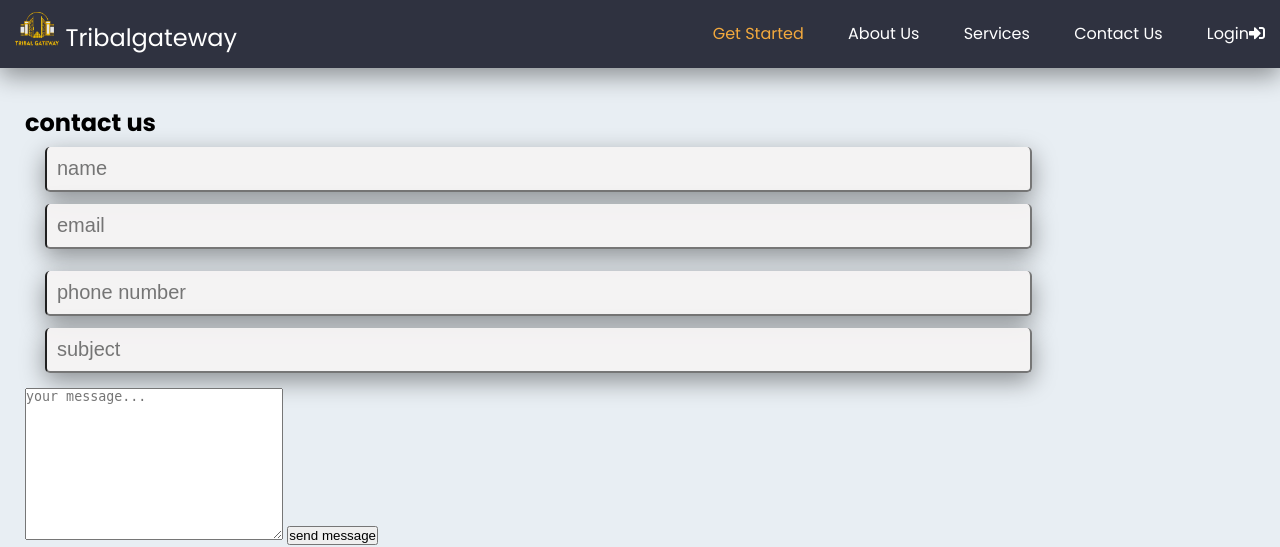
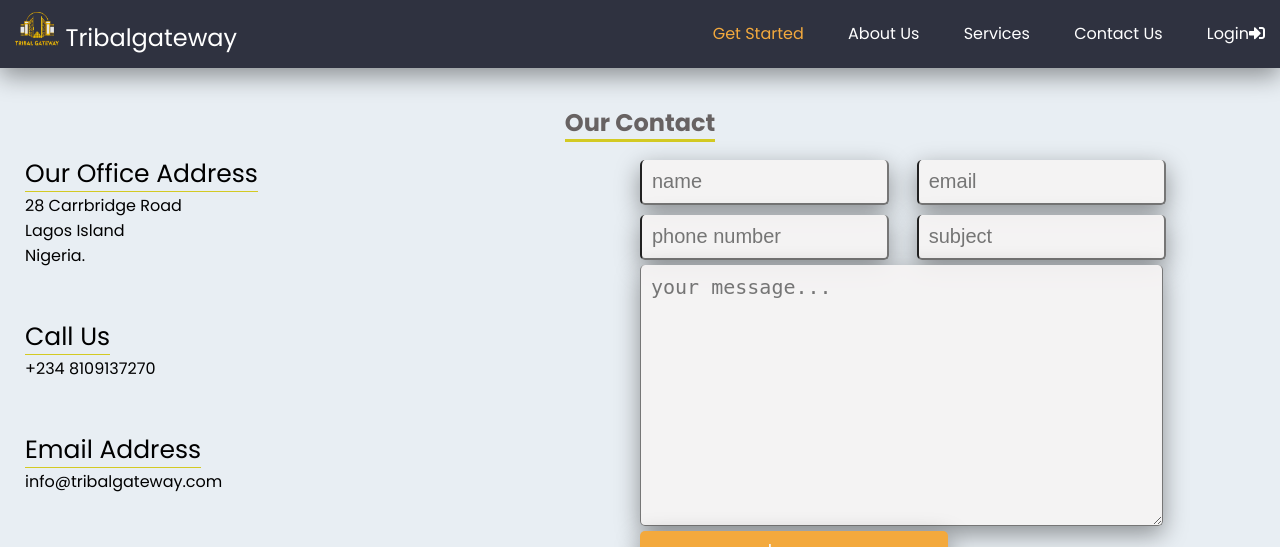
Before and after one commit to johnpauljpc/m-tour, a Django app: page /contact-us/ in a window 1280 px wide. Shown: the top 547 px of the page. Run offline with Django 4.2, Linux system fonts and the light colour scheme; grey boxes are pictures that could not be loaded.

Commit message:
contact page completed

```diff
--- a/tribalgateway/static/css/main.css
+++ b/tribalgateway/static/css/main.css
@@ -259,6 +259,85 @@ a{
 
 }
 
+/* Contact */
+.contact-flex{
+	display: flex;
+	flex-direction: row;
+	margin-bottom: 20px;
+}
+.contact-flex .left{
+	width: 50%;
+}
+
+.contact-flex .right{
+	width: 50%;
+}
+.contact-input {
+	display: flex;
+	 flex-direction: row;
+	 /* flex-wrap: wrap; */
+	width: 90%;
+
+}
+
+.input{
+	width: 100%;
+
+	padding: 5px 0px;
+
+}
+.input span{
+	display: block;
+}
+.input input{
+	width: 90%;
+	padding: 10px;
+	border-radius: 5px;
+	margin: auto;
+	border-top: none;
+	background-color: #f6f4f4ee;
+	box-shadow: var(--box-shadow);
+	font-size: 20px;
+}
+
+textarea{
+	width: 85%;
+	padding: 10px;
+	border-radius: 5px;
+	margin: auto;
+	border-top: none;
+	background-color: #f6f4f4ee;
+	box-shadow: var(--box-shadow);
+	font-size: 20px;
+}
+
+.input input:active{
+	border-top: none !important;
+	border-style: none;
+	box-shadow: var(--box-shadow);
+
+}
+.input .btn {
+	width: 50%;
+	background-color: #f3a93d;
+	color: whitesmoke;
+	border: none;
+
+}
+
+.input .btn:hover{
+	background-color: #b08a50;
+}
+.contact-heading{
+	text-align: center;
+	border-bottom: solid 1px rgb(211, 202, 35);
+	font-size: 25px;
+}
+.send-message-heading{
+	text-align: center;
+	margin-bottom: 15px;
+	display: none;
+}
 
 
 
@@ -352,4 +431,20 @@ font-size: 20px;
 	.messages p{
 		font-size: 18px;
 	}
+	.contact-flex{
+		display: block;
+	}
+	.contact-flex .left, .contact-flex .right{
+		width: 100%;
+		margin-bottom: 20px;
+	}
+	.contact-input{
+		width: 100%;
+	}
+	textarea{
+		width: 95%;
+	}
+	.send-message-heading{
+		display: block;
+	}
  }
--- a/tribalgateway/templates/core/contact-us.html
+++ b/tribalgateway/templates/core/contact-us.html
@@ -1,31 +1,76 @@
-{% extends 'base.html' %}
-{% block title %}home {% endblock title%}
+{% extends 'base.html' %} {% block title %}home {% endblock title%} {% load
+static %} {% block content%}
 
-{% load static %}
+<section class="contact" id="contact">
+  <h1 class="heading">
+    <p style="text-align: center; margin-bottom: 15px">
+      <span
+        style="color: rgb(103, 98, 98); border-bottom: solid 3px rgb(211, 202, 35)"
+        >Our Contact</span
+      >
+    </p>
+  </h1>
+  <div class="contact-flex">
+    <div class="right">
+      <p><span class="contact-heading">Our Office Address</span></p>
 
+      28 Carrbridge Road <br>
+        Lagos Island <br>
+        Nigeria. <br> <br> <br>
 
+      <p><span class="contact-heading">Call Us</span></p>
+      +234 8109137270
+      <br> <br> <br>
+      <p><span class="contact-heading">Email Address</span></p>
+      info@tribalgateway.com
+    </div>
 
-{% block content%}
+    <div class="left">
+        <h1 class="send-message-heading"><span style="border-bottom: solid 3px rgb(211, 202, 35); color: rgb(103, 98, 98);" >Send a message</span></h1>
+      <form action="">
+        <div class="contact-input" data-aos="fade-up">
+          <div class="input">
+            <input type="text" placeholder="name" />
+          </div>
 
-<section class="contact" id="contact" >
-    <h1 class="heading">
-        <span>contact</span> us
-    </h1>
-    <form action="">
-        <div class="inputBox"  data-aos="fade-up">
-            <input type="text" placeholder="name">
-            <input type="email" placeholder="email">
+          <div class="input">
+            <input type="email" placeholder="email" />
+          </div>
         </div>
 
-        <div class="inputBox"  data-aos="fade-up">
-            <input type="number" placeholder="phone number">
-            <input type="text" placeholder="subject">
+        <div class="contact-input" data-aos="fade-up">
+          <div class="input" data-aos="fade-right">
+            <input type="number" placeholder="phone number" />
+          </div>
+
+          <div class="input" data-aos="fade-right">
+            <input type="text" placeholder="subject" />
+          </div>
         </div>
-        <textarea name="" placeholder="your message..." id="" cols="30" rows="10"></textarea>
-        <input type="submit" value="send message" class="btn">
-    </form>
 
-    <iframe src="https://www.google.com/maps/embed?pb=!1m18!1m12!1m3!1d63432.56364994577!2d3.386720763674721!3d6.453655393484501!2m3!1f0!2f0!3f0!3m2!1i1024!2i768!4f13.1!3m3!1m2!1s0x103bf4cc9b07cf55%3A0xc4ae10b395418b9b!2sLagos%20Island!5e0!3m2!1sen!2sng!4v1677750573252!5m2!1sen!2sng"  width="1200" height="550" style="border:0;width: 100%;" allowfullscreen="" aria-hidden="false" tabindex="0"></iframe>
+        <textarea
+          name=""
+          placeholder="your message..."
+          id=""
+          cols="30"
+          rows="10"
+        ></textarea>
+        <div class="input">
+          <input type="submit" value="send message" class="btn" />
+        </div>
+      </form>
+    </div>
+  </div>
+
+  <iframe
+    src="https://www.google.com/maps/embed?pb=!1m18!1m12!1m3!1d63432.56364994577!2d3.386720763674721!3d6.453655393484501!2m3!1f0!2f0!3f0!3m2!1i1024!2i768!4f13.1!3m3!1m2!1s0x103bf4cc9b07cf55%3A0xc4ae10b395418b9b!2sLagos%20Island!5e0!3m2!1sen!2sng!4v1677750573252!5m2!1sen!2sng"
+    width="1200"
+    height="550"
+    style="border: 0; width: 100%"
+    allowfullscreen=""
+    aria-hidden="false"
+    tabindex="0"
+  ></iframe>
 </section>
 
 {% endblock content%}
```
Also changed, not shown: tribalgateway/db.sqlite3.
